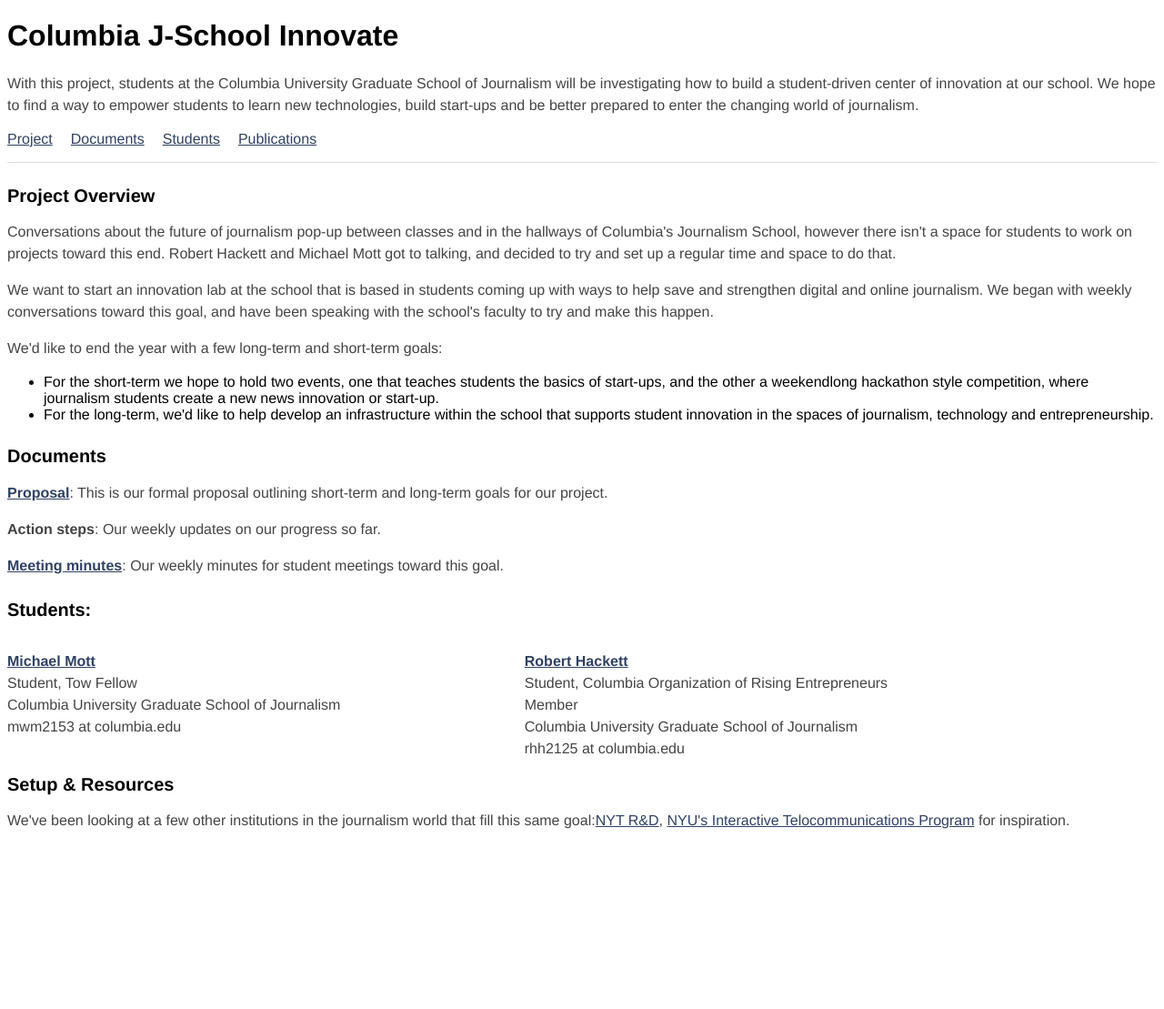
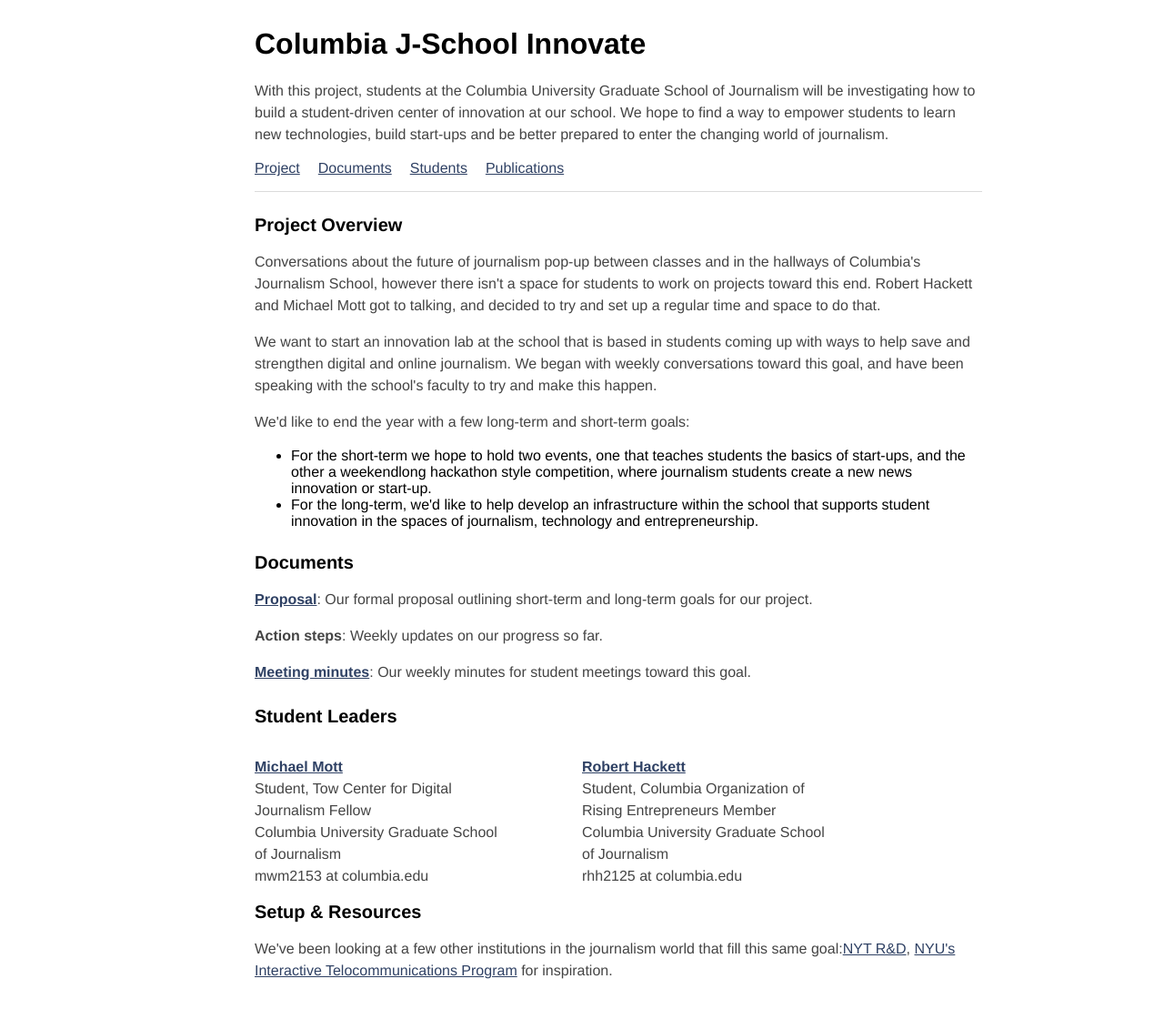
Before and after one commit to mwmott/columbia-innovate, a Jekyll site: the page index.html, which Jekyll copies as it is, in a window 1280 px wide. Shown: the whole page at 91% size. Built offline with Jekyll 4.4.1, drawn with Linux system fonts in a browser that asks for light colours; before the commit the page ends 930 px from its top, so only the background shows below that.

Commit message:
fix inside

```diff
--- a/index.html
+++ b/index.html
@@ -3,8 +3,11 @@
 <head>
 	<title>Columbia J-School Innovate</title>
 	<link href="styles.css" type="text/css" rel="stylesheet"/>
+	<meta charset=utf-8 />
+
 </head>
 <body>
+	<div class="page">
 		<h1>Columbia J-School Innovate</h1>
 
 		<p>With this project, students at the Columbia University Graduate School of Journalism will be investigating how to build a student-driven center of innovation at our school. We hope to find a way to empower students to learn new technologies, build start-ups and be better prepared to enter the changing world of journalism.<p>
@@ -40,11 +43,11 @@
 		<a name="assignments"></a><h2>Documents</h2>
 
 		<div class="assignment">
-	        <p><strong><a href="https://docs.google.com/document/d/1YJw33AFI1cnporStds58r6Um6hMsqoG3pgOSWS2823o/edit">Proposal</a></strong>: This is our formal proposal outlining short-term and long-term goals for our project.
+		        <p><strong><a href="https://docs.google.com/document/d/1YJw33AFI1cnporStds58r6Um6hMsqoG3pgOSWS2823o/edit">Proposal</a></strong>: Our formal proposal outlining short-term and long-term goals for our project.
 		</div>
 
 		<div class="assignment">
-	        <p><strong><a href="https://docs.google.com/document/d/1V8kghWnDymQ2vgphB5KEgLfyFasjter21SaKDYFh1rY/edit"></a>Action steps</a></strong>: Our weekly updates on our progress so far.</p>
+		        <p><strong><a href="https://docs.google.com/document/d/1V8kghWnDymQ2vgphB5KEgLfyFasjter21SaKDYFh1rY/edit"></a>Action steps</a></strong>: Weekly updates on our progress so far.</p>
 		</div>
 
 		<div class="assignment">
@@ -52,14 +55,14 @@
 		</div>
 
 
-	<h2><a name="students"></a><h2>Students:</h2>
+		<h2><a name="students"></a><h2>Student Leaders</h2>
 
 		<p style="float: left; width: 35%; margin-right: 10%;"><strong><a href="http://www.mikemott.com/">Michael Mott</a></strong><br />
-	Student, Tow Fellow<br />
+		Student, Tow Center for Digital Journalism Fellow<br />
 		Columbia University Graduate School of Journalism<br />
 		mwm2153 at columbia.edu</p>
 
-	<p style="float: left; width: 35%;"><strong><a href="http://www.joshmkeller.com/">Robert Hackett</a></strong><br />
+		<p style="float: left; width: 35%;"><strong><a href="http://about.me/rhhackett">Robert Hackett</a></strong><br />
 		Student, Columbia Organization of Rising Entrepreneurs Member <br />
 		Columbia University Graduate School of Journalism<br />
 		rhh2125 at columbia.edu</p>
@@ -68,5 +71,6 @@
 		<a name="resources"></a><h2>Setup &amp; Resources</h2>
 
 		<p>We've been looking at a few other institutions in the journalism world that fill this same goal:<a href="http://www.nytlabs.com">NYT R&amp;D</a>, <a href="http://itp.nyu.edu/itp/">NYU's Interactive Telocommunications Program</a> for inspiration.</p>
+	</div>
 </body>
 </html>
```
Lines whose indentation alone changed are shown as unchanged.
